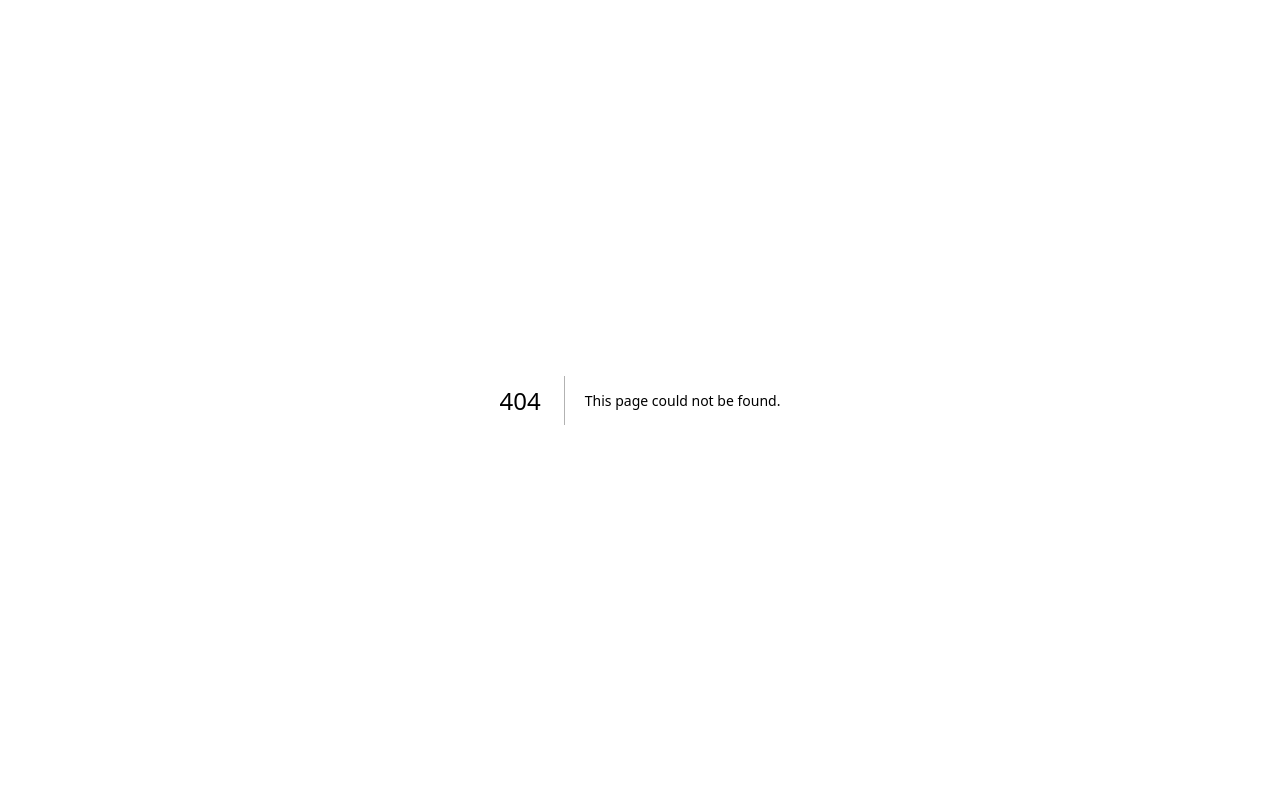
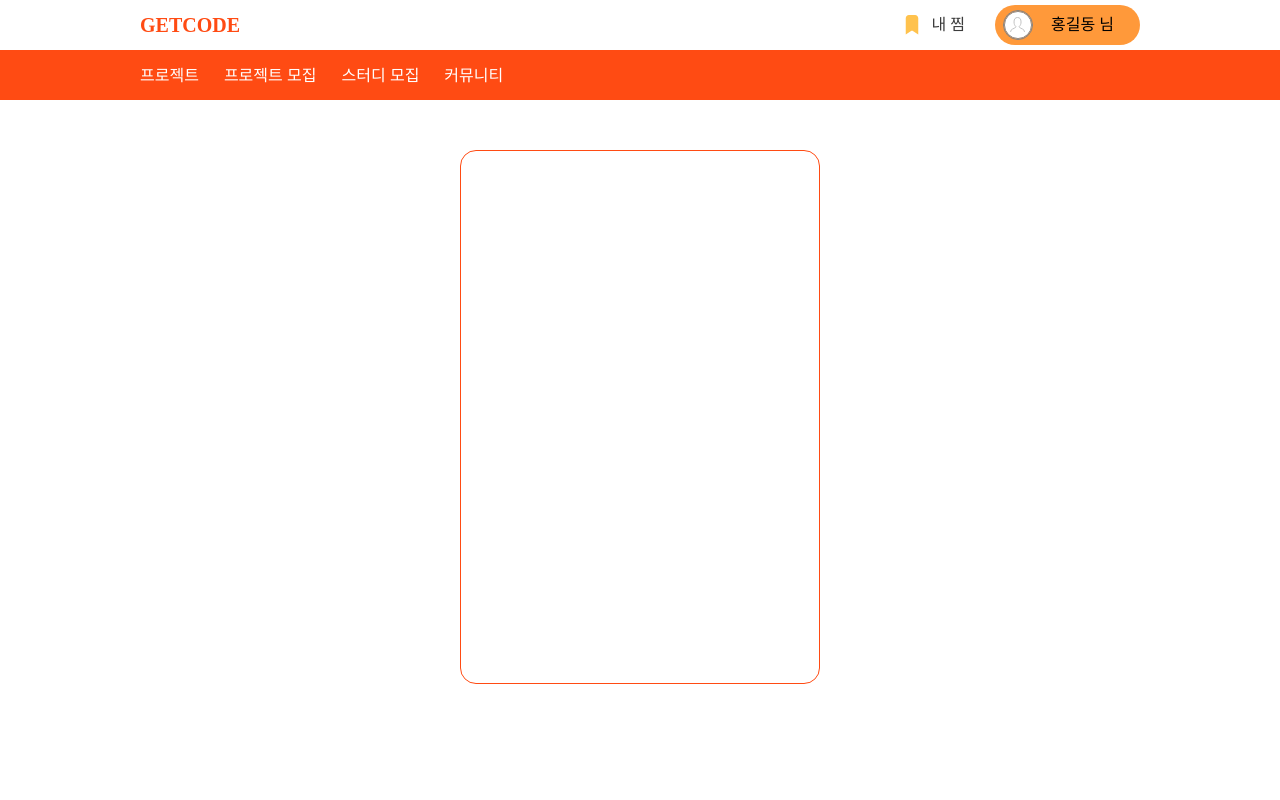
Before and after one commit to GETCODE-Project/Front-End, a Next.js app: page /my in a window 1280 px wide. Before the commit this address had no page. Shown: the top 800 px of the page. Built offline with nearby package versions, Linux system fonts and the light colour scheme.

Commit message:
✨ Feat:  MyPage 페이지 생성

```diff
--- /dev/null
+++ b/components/myPage/MyPage.tsx
@@ -0,0 +1,37 @@
+import styled from "styled-components";
+
+const MyPage = () => {
+    return (
+        <BackLayout>
+            <Layout>
+                <ProfileWrapper>
+
+                </ProfileWrapper>
+            </Layout>
+        </BackLayout>
+    )
+}
+export default MyPage;
+
+const BackLayout = styled.div`
+    display: flex;
+    align-items: start;
+    justify-content: center;
+    height: 100vh;
+    padding-top: 50px;
+`;
+
+const Layout = styled.div`
+    display: flex;
+    align-items: center;
+    justify-content: center;
+    width: 360px;
+    min-height: 534px;
+    padding: 30px 20px;
+    box-sizing: border-box;
+
+    border-radius: 16px;
+    border: 1px solid #ff4b13;
+`;
+
+const ProfileWrapper = styled.div``;
--- /dev/null
+++ b/pages/my/index.tsx
@@ -0,0 +1,16 @@
+import Footer from "@/components/common/layout/Footer";
+import Header from "@/components/common/layout/Header";
+import MenuBar from "@/components/common/layout/MenuBar";
+import MyPage from "@/components/myPage/MyPage";
+
+const My = () => {
+    return (
+        <div>
+            <Header />
+            <MenuBar />
+            <MyPage />
+            <Footer />
+        </div>
+    )
+}
+export default My;
```
Also changed, not shown: 1 other file (tests, documents, lock files or other folders).
